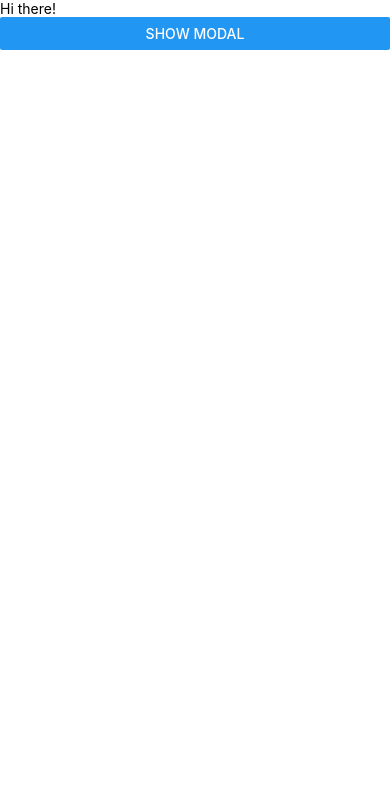
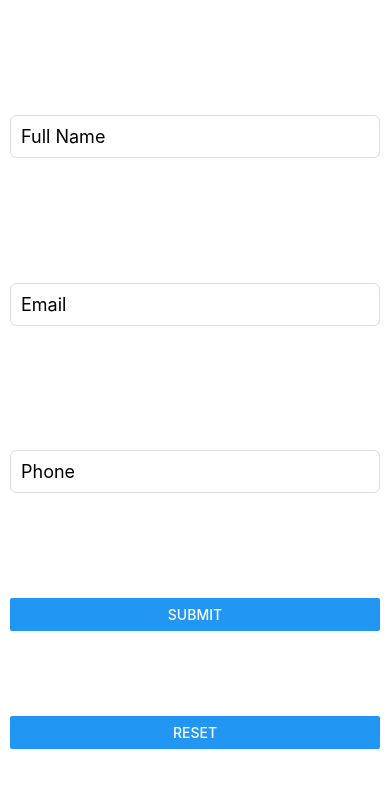
Before and after one commit to qadratic/react-native-animations, a React Native app: screen / in a window 390 px wide. Shown: the top 788 px of the page. Built offline with nearby package versions, Linux system fonts and the light colour scheme.

Commit message:
implement form with formik

```diff
--- a/App.js
+++ b/App.js
@@ -1,11 +1,13 @@
 import React from 'react'
 import { View } from 'react-native'
 import ModalImplement from './components/ModalImplement'
+import FormWithFormik from './components/FormWithFormik'
 
 export default function App() {
 	return (
-		<View>
-			<ModalImplement />
+		<View style={{height:'100%'}}>
+			{/* <ModalImplement /> */}
+			<FormWithFormik />
 		</View>
 	)
 }
--- /dev/null
+++ b/components/FormWithFormik.js
@@ -0,0 +1,74 @@
+import React from 'react'
+import { View, TextInput, Button, StyleSheet, Text, KeyboardAvoidingView } from 'react-native'
+import { Formik } from 'formik'
+
+export default function FormWithFormik() {
+	return (
+		<View behavior='padding' style={styles.container} >
+			<Formik
+				initialValues={{
+					fullName: '',
+					email: '',
+					phoneNumber: '',
+				}}
+				onSubmit={values => {
+					console.log(values)
+				}}
+				onReset={values => {
+					console.log(values)
+				}}
+			>
+				{props =>
+					<KeyboardAvoidingView style={styles.inputView} >
+						<TextInput
+							style={styles.input}
+							placeholder='Full Name'
+							onChangeText={props.handleChange('fullName')}
+							value={props.values.fullName}
+						/>
+						<TextInput
+							style={styles.input}
+							placeholder='Email'
+							onChangeText={props.handleChange('email')}
+							keyboardType='email-address'
+							value={props.values.email}
+						/>
+						<TextInput
+							style={styles.input}
+							placeholder='Phone'
+							onChangeText={props.handleChange('phoneNumber')}
+							keyboardType='numeric'
+							value={props.values.phoneNumber}
+						/>
+						<Button title='submit' onPress={props.handleSubmit} />
+						<Button title='reset' onPress={props.handleReset} />
+					</KeyboardAvoidingView>
+				}
+			</Formik>
+		</View>
+	)
+}
+
+const styles = StyleSheet.create({
+	container: {
+		flex: 1,
+	},
+	inputView: {
+		padding: 10,
+		flex: 1,
+		justifyContent: 'space-evenly'
+
+	},
+	input: {
+		borderWidth: 1,
+		borderColor: '#ddd',
+		padding: 10,
+		marginTop: 20,
+		marginBottom: 20,
+		fontSize: 18,
+		borderRadius: 6,
+	},
+	submitButton: {
+		marginTop: 10,
+	}
+});
--- a/components/ModalImplement.js
+++ b/components/ModalImplement.js
@@ -29,7 +29,7 @@ export default function ModalImplement() {
 const styles = StyleSheet.create({
 	modalOverlay: {
 		flex: 1,
-		backgroundColor: 'rgba(0,0,0,0.5)'
+		backgroundColor: 'rgba(0,0,0,0.6)'
 	},
 	modelContent:{
 		marginTop:'10%',
--- a/package.json
+++ b/package.json
@@ -10,6 +10,7 @@
     "lint": "eslint ."
   },
   "dependencies": {
+    "formik": "^2.1.4",
     "react": "16.9.0",
     "react-native": "0.61.5"
   },
```
Also changed, not shown: 1 other file (tests, documents, lock files or other folders).
